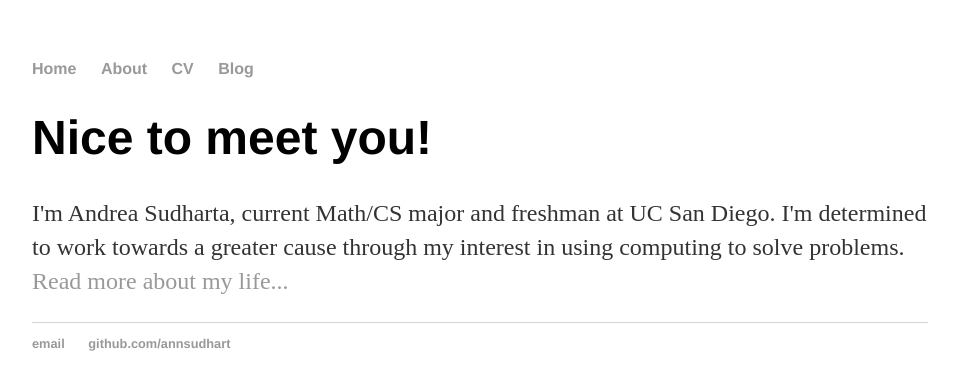
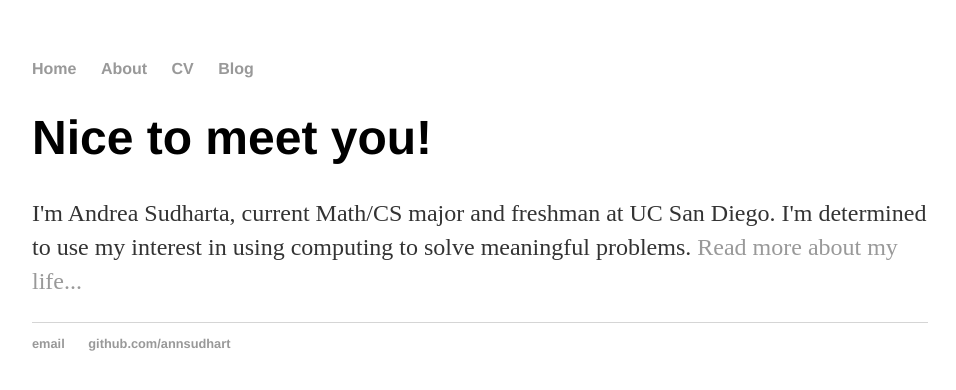
Before and after one commit to annsudhart/annsudhart.github.io, a Jekyll site: the page built from index.html, in a window 1280 px wide. Shown: the top 390 px of the page, without its empty margins (160-1116 px from the left). Built offline with Jekyll 4.4.1, drawn with Linux system fonts in a browser that asks for light colours.

Commit message:
Update index.html
Made use of the default template

```diff
--- a/index.html
+++ b/index.html
@@ -1,34 +1,11 @@
-<!DOCTYPE html>
-<html>
-	<head>
-		<title>Andrea Sudharta, Innovator</title>
-		<!-- link to main stylesheet -->
-		<link rel="stylesheet" type="text/css" href="/css/main.css">
-	</head>
-	<body>
-		<nav>
-    		<ul>
-        		<li><a href="/">Home</a></li>
-	        	<li><a href="/about">About</a></li>
-        		<li><a href="/cv">CV</a></li>
-        		<li><a href="/blog">Blog</a></li>
-    		</ul>
-		</nav>
-		<div class="container">
+---
+layout: default
+title: Andrea Sudharta, Innovator
+---
 <div class="blurb">
 	<h1>Nice to meet you!</h1>
 		<p>I'm Andrea Sudharta, current Math/CS major and freshman
-               at UC San Diego. I'm determined to work towards a greater cause
-               through my interest in using computing to solve problems.
+       at UC San Diego. I'm determined to use my interest in using computing to solve meaningful problems.
        <a href="/about">Read more about my life...</a>
     </p>
 </div><!-- /.blurb -->
-		</div><!-- /.container -->
-		<footer>
-    		<ul>
-        		<li><a href="mailto:sudharta.andrea@gmail.com">email</a></li>
-        		<li><a href="https://github.com/annsudhart">github.com/annsudhart</a></li>
-			</ul>
-		</footer>
-	</body>
-</html>
```
Lines whose indentation alone changed are shown as unchanged.
